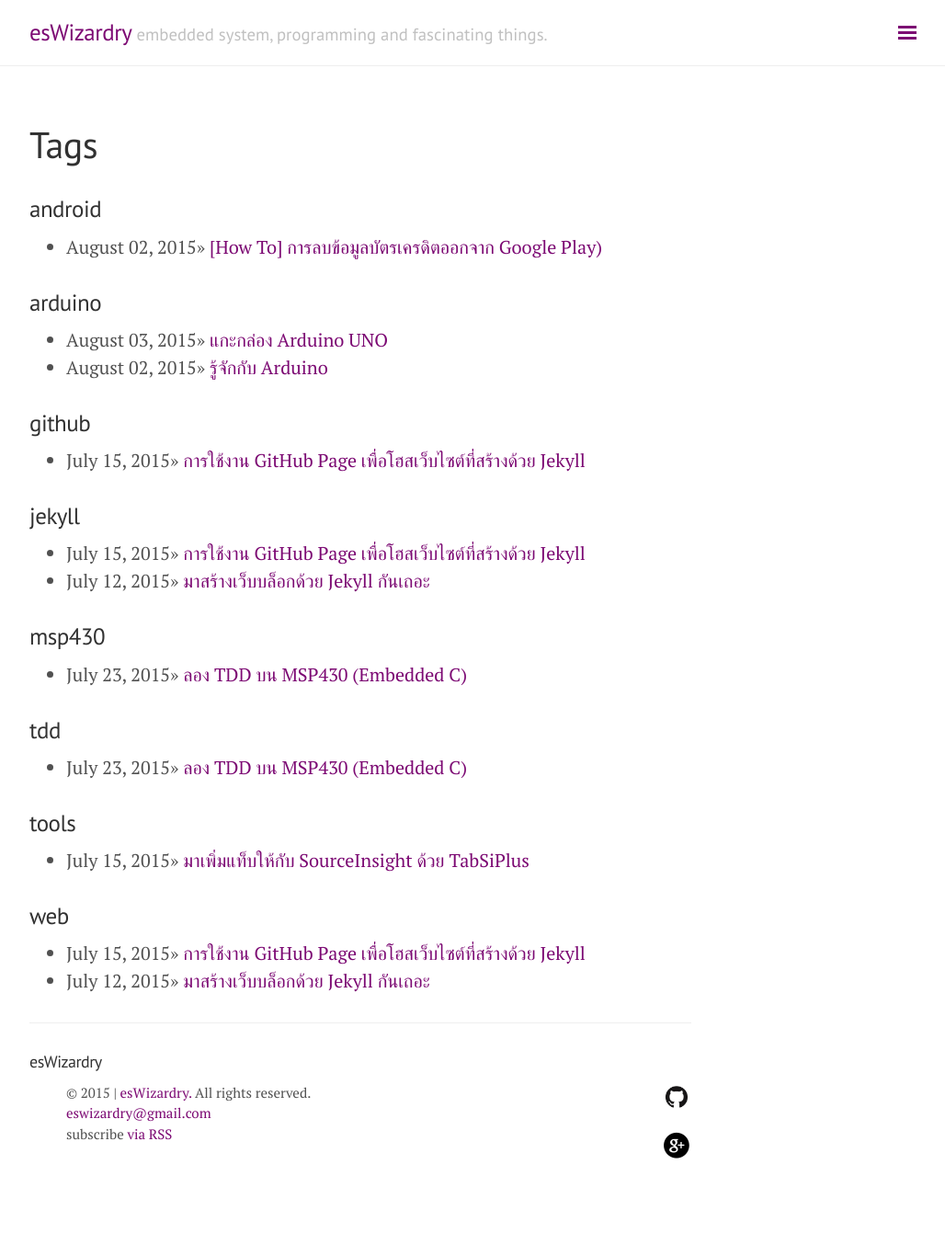
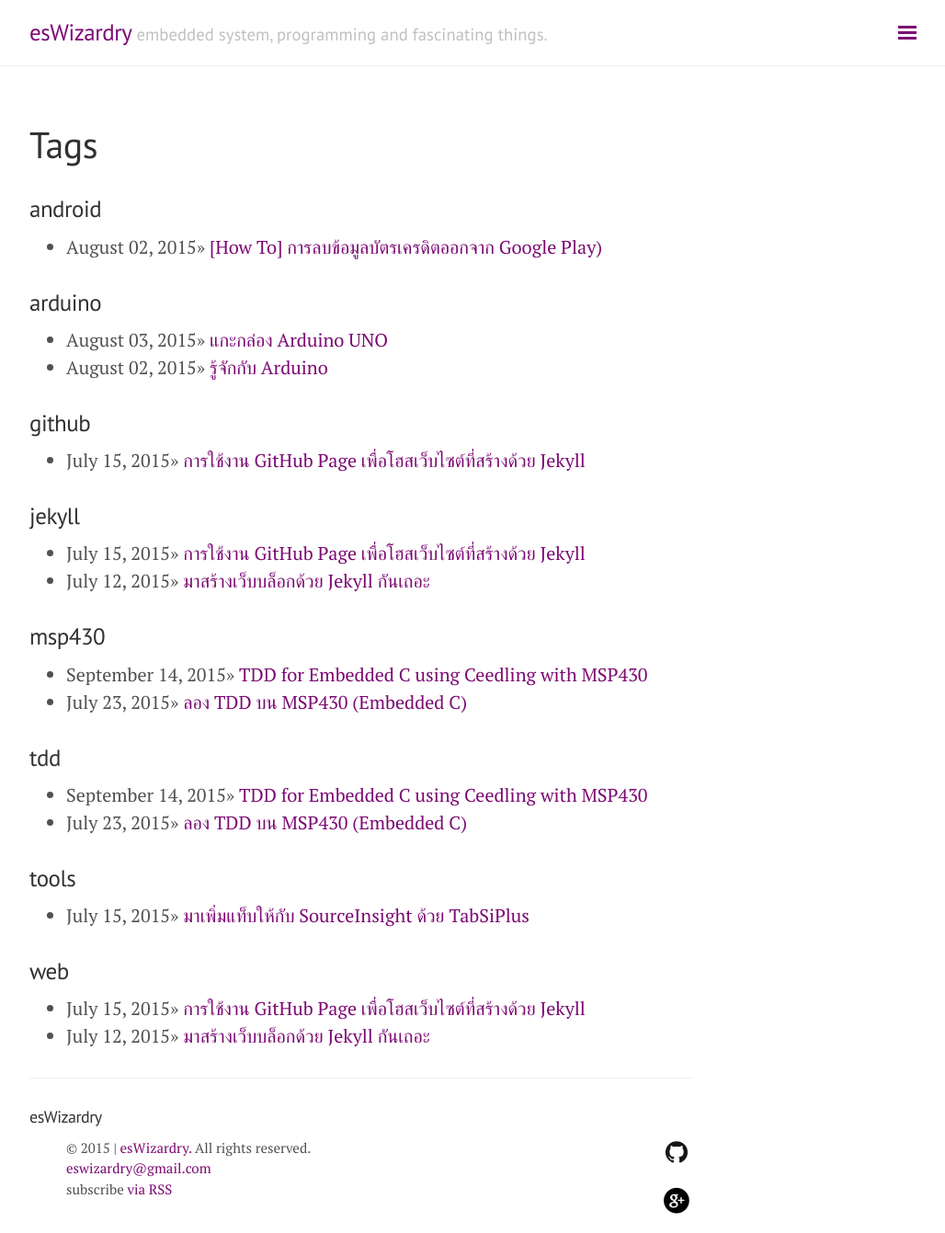
Before and after one commit to eswizardry/eswizardry.github.io, a Jekyll site: the page built from tags.md, in a window 1280 px wide. Shown: the whole page at 92% size, without its empty margins (248-1276 px from the left). Built offline with Jekyll 4.4.1, drawn with Linux system fonts in a browser that asks for light colours; before the commit the page ends 1281 px from its top, so only the background shows below that; some of the changed lines change nothing that is shown.

Commit message:
add post try-tdd-ceedling

```diff
--- a/_config.yml
+++ b/_config.yml
@@ -28,6 +28,7 @@
 pages_list:       {'About':'/about','Archive':'/archive','Feed':'/atom.xml'}
 
 # Dependencies
+highlighter: true
 markdown: kramdown
 highlighter: pygments
 
--- /dev/null
+++ b/_posts/2015-09-14-tdd-with-ceedling-msp430.md
@@ -0,0 +1,583 @@
+---
+layout: post
+title: "TDD for Embedded C using Ceedling with MSP430"
+comments: True
+description: "Ceedling เป็นเครื่งมือที่ช่วยในการ build โปรเจ็คของภาษา C ซึ่งใช้ rake (make ไฟล์ของภาษา Ruby) เป็นตัว build โดย Ceedling จะรวบรวมเครื่องมือที่จำเป็นสำหรับการพัฒนาซอฟแวร์ตามแบบ TDD มารวมกันเพื่อความสะดวกและง่ายในการใช้งาน โดยประกอบไปด้วย Unity (unit test framework), CMock (mock up generator สำหรับภาษา C) และ CException (Exeption handler สำหรับภาษา C)"
+tags:
+- tdd
+- msp430
+---
+
+<a href="{{ page.url }}"><img src="/assets/try-tdd-msp430/tdd-circle-of-life.jpg" /></a>
+<!--more-->
+
+หลังจากที่ก่อนหน้านี้ได้ลอง TDD บน MSP430 โดยใช้ ASSERT มาโครแบบง่ายๆ กันไปแล้ววันนี้จะมาแนะนำ framework ตัวหนึ่งที่หน้าสนใจสำหรับใช้ในการพัฒนาแบบ TDD และถึงแม้ว่าจะไม่ได้พัฒนาโดยใช้ TDD ก็ยังสามารถใช้ framework ตัวนี้ในการสร้าง Unit test ได้สำหรับทดสอบโค้ดหรือแม้แต่ใช้เป็น  build tool ก็ได้เช่นกัน
+
+##[CEEDLING](http://www.throwtheswitch.org/ceedling/) คืออะไร?
+Ceedling เป็นเครื่งมือที่ช่วยในการ build โปรเจ็คของภาษา C ซึ่งใช้ rake (make ไฟล์ของภาษา Ruby) เป็นตัว build โดย Ceedling จะรวบรวมเครื่องมือที่จำเป็นสำหรับการพัฒนาซอฟแวร์ตามแบบ TDD มารวมกันเพื่อความสะดวกและง่ายในการใช้งาน โดยประกอบไปด้วย Unity (unit test framework), CMock (mock up generator สำหรับภาษา C) และ CException (Exeption handler สำหรับภาษา C)
+
+##เตรียมความพร้อม
+ก่อนจะไปต่อขอให้ติดตั้ง Ceedling ตามลิงค์ข้างล่างนี้ก่อนครับ
+[http://www.throwtheswitch.org/ceedling/](http://www.throwtheswitch.org/ceedling/)
+
+##มาลองใช้งานกันเลย
+หลังจากติดตั้ง [CEEDLING](http://www.throwtheswitch.org/ceedling/)  เสร็จแล้วก็ให้เปิด terminal ขึ้นมาแล้ว cd ไปที่ฟลเดอร์ที่เราจะใช้ทำงานแล้วก็ป้อนคำสั่ง `ceedling example temp_sensor` เพื่อลองเล่นกับตัวอย่างกันก่อนโดย [CEEDLING](http://www.throwtheswitch.org/ceedling/) จะทำการสร้างตัวอย่างขึ้นมาแล้วได้เอาต์พุตตามนี้
+
+{% highlight sh linenos %}
+eswizardry@eswizardry-PC/d/Documents/temp_sensor
+$ ceedling example temp_sensor
+      create  temp_sensor/vendor/ceedling/docs/CeedlingPacket.pdf
+      create  temp_sensor/vendor/ceedling/docs/CExceptionSummary.pdf
+      create  temp_sensor/vendor/ceedling/docs/CMock Summary.pdf
+      create  temp_sensor/vendor/ceedling/docs/Unity Summary.pdf
+      create  temp_sensor/vendor/ceedling/plugins
+      create  temp_sensor/vendor/ceedling/plugins/bullseye/assets/template.erb
+      create  temp_sensor/vendor/ceedling/plugins/bullseye/bullseye.rake
+      create  temp_sensor/vendor/ceedling/plugins/bullseye/config/defaults.yml
+      create  temp_sensor/vendor/ceedling/plugins/bullseye/lib/bullseye.rb
+................................
+Example project 'temp_sensor' created!
+ - Tool documentation is located in vendor/ceedling/docs
+ - Execute 'rake -T' to view available test & build tasks
+
+{% endhighlight %}
+
+จากนั้นให้ cd เข้าไปที่โฟลเดอร์ที่ ceedling สร้างขึ้น
+`cd temp_sensor`
+แล้วก็สั่งรันคำสั่ง `rake -T` เพื่อที่จะดูว่าเราสามารถทำอะไรกับโปรเจ็คนี้ได้บ้าง
+
+{% highlight sh linenos %}
+eswizardry@eswizardry-PC/d/Documents/temp_sensor
+$ cd temp_sensor/
+
+eswizardry@eswizardry-PC/d/Documents/temp_sensor
+$ rake -T
+rake clean                # Delete all build artifacts and temporary products
+rake clobber              # Delete all generated files (and build artifacts)
+rake environment          # List all configured environment variables
+rake files:header         # List all collected header files
+rake files:source         # List all collected source files
+rake files:test           # List all collected test files
+rake logging              # Enable logging
+rake paths:source         # List all collected source paths
+rake paths:support        # List all collected support paths
+rake paths:test           # List all collected test paths
+rake summary              # Execute plugin result summaries (no build trigg...
+rake test:*               # Run single test ([*] real test or source file n...
+rake test:all             # Run all unit tests
+rake test:delta           # Run tests for changed files
+rake test:path[dir]       # Run tests whose test path contains [dir] or [di...
+rake test:pattern[regex]  # Run tests by matching regular expression pattern
+rake verbosity[level]     # Set verbose output (silent:[0] - obnoxious:[4])
+rake version              # Display build environment version info
+
+{% endhighlight %}
+
+ จากนั้นลองคำสั่ง `rake test:all` เพื่อทดสอบการทดสอบทั้งหมด
+
+{% highlight sh linenos %}
+eswizardry@eswizardry-PC/d/Documents/temp_sensor
+$ rake test:all
+
+
+Test 'TestAdcConductor.c'
+-------------------------
+Creating mock for AdcModel...
+...
+
+Test 'TestAdcHardware.c'
+------------------------
+Creating mock for AdcHardwareConfigurator...
+...
+
+Test 'TestAdcModel.c'
+---------------------
+Creating mock for TaskScheduler...
+...
+
+Test 'TestExecutor.c'
+---------------------
+Creating mock for Model...
+...
+
+
+Test 'TestMain.c'
+-----------------
+Creating mock for Executor...
+Generating runner for TestMain.c...
+Compiling TestMain_runner.c...
+Compiling TestMain.c...
+Compiling MockExecutor.c...
+Compiling Main.c...
+Linking TestMain.out...
+build/test/out/Main.o: In function `main':
+d:\Documents\temp_sensor/src/Main.c:43: multiple definition of `main'
+build/test/out/TestMain_runner.o:d:\Documents\temp_sensor/build/test/runners/Tes
+tMain_runner.c:72: first defined here
+collect2.exe: error: ld returned 1 exit status
+ERROR: Shell command failed.
+> Shell executed command:
+'gcc.exe "build/test/out/TestMain_runner.o" "build/test/out/TestMain.o" "build/t
+est/out/MockExecutor.o" "build/test/out/unity.o" "build/test/out/Main.o" "build/
+test/out/cmock.o" -o "build/test/out/TestMain.out" -lm'
+> And exited with status: [1].
+...
+
+-----------
+TEST OUTPUT
+-----------
+[TestAdcConductor.c]
+  - ""
+
+[TestAdcHardware.c]
+  - ""
+
+[TestAdcModel.c]
+  - ""
+
+[TestExecutor.c]
+  - ""
+
+--------------------
+OVERALL TEST SUMMARY
+--------------------
+TESTED:  17
+PASSED:  17
+FAILED:   0
+IGNORED:  0
+
+{% endhighlight %}
+
+ceedling จะทำการ build และสั่งรันการทดสอบทั้งหมดและแจ้งผลการทดสอบตามเอาต์พุตด้านบน
+
+
+##มาสร้างโปรเจ็คใหม่ด้วย Ceedling กัน
+หลังจากลองทดสอบกับตัวอย่างกันไปแล้วทีนี้เรามาสร้างโปรเจ็คใหม่ตั้งแต่เริ่มต้นกันเลย
+ขั้นแรกให้ cd ออกจากโปรเจ็คตัวอย่างก่อน `cd ..` จากนั้นให้ป้อนคำสั่ง `cd temp_sensor`
+ceedling ก็จะทำการสร้างไฟล์ที่จำเป็นสำหรับโปรเจ็คใหม่ของเรา
+
+{% highlight sh linenos %}
+eswizardry@eswizardry-PC/d/Documents/
+$ ceedling new try-embedded-tdd
+      create  try-embedded-tdd/vendor/ceedling/docs/CeedlingPacket.pdf
+      create  try-embedded-tdd/vendor/ceedling/docs/CExceptionSummary.pdf
+      create  try-embedded-tdd/vendor/ceedling/docs/CMock Summary.pdf
+      create  try-embedded-tdd/vendor/ceedling/docs/Unity Summary.pdf
+      create  try-embedded-tdd/vendor/ceedling/plugins
+...................................
+
+Project 'try-embedded-tdd' created!
+ - Tool documentation is located in vendor/ceedling/docs
+ - Execute 'rake -T' to view available test & build tasks
+
+{% endhighlight %}
+
+หลังจากนั้นก็ cd เข้าไปที่โปรเจ็คที่เราพึ่งสร้างขึ้นมา `cd try-embedded-tdd/`
+ถัดมาก็ป้อนคำสั่ง `rake module:create[led_driver]`เพื่อสร้างไฟล์หรือโมดูลที่จะใช้ในการพัฒนา งานของเราโดยในที่นี้ผมจะขอยกตัวอย่างการพัฒนา led driver แบบง่ายละกันโดยให้ module นี้ชื่อว่า led_driver
+หลังจากป้อนคำสั่ง ceedling ก็จะทำการสร้างไฟล์ `led_driver.c`, `led_driver.h` และ ไฟล์ `test_led_driver.c` เพื่อเอาไว้พัฒนาและเขียนการทดสอบสำหรับโมดูลที่สร้างขึ้น
+
+{% highlight sh linenos %}
+eswizardry@eswizardry-PC/d/Documents/try-embedded-tdd
+$ rake module:create[led_driver]
+Generating 'led_driver'...
+mkdir -p ./test/.
+mkdir -p ./src/.
+File ./test/./test_led_driver.c created
+File ./src/./led_driver.c created
+File ./src/./led_driver.h created
+
+{% endhighlight %}
+
+
+ทีนี้เราก็มาลองสั่งรันการทดสอบโมดูลที่เราพึ่งสร้างขึ้นมาโดยใช้คำสั่ง
+`rake test:all`
+
+{% highlight sh linenos %}
+eswizardry@eswizardry-PC/d/Documents/try-embedded-tdd
+$ rake test:all
+
+
+Test 'test_led_driver.c'
+------------------------
+Generating runner for test_led_driver.c...
+Compiling test_led_driver_runner.c...
+Compiling test_led_driver.c...
+Compiling unity.c...
+Compiling led_driver.c...
+Compiling cmock.c...
+Linking test_led_driver.out...
+Running test_led_driver.out...
+
+-----------
+TEST OUTPUT
+-----------
+[test_led_driver.c]
+  - ""
+
+--------------------
+IGNORED TEST SUMMARY
+--------------------
+[test_led_driver.c]
+  Test: test_module_generator_needs_to_be_implemented
+  At line (14): "Implement me!"
+
+--------------------
+OVERALL TEST SUMMARY
+--------------------
+TESTED:  1
+PASSED:  0
+FAILED:  0
+IGNORED: 1
+
+{% endhighlight %}
+
+โดยผลทดสอบที่ได้จะเห็นว่าไม่มีการทดสอบเกิดขึ้นเพราะเรายังไม่ได้สร้างการทดสอบใดๆ เลยยกเว้นการทดสอบที่ ceedling สร้างขึ้นโดยอัตโนมัติ และใส่สถานะว่าให้ทำการข้ามการทดสอบนี้ไว้และมีการเจ้งเตือนรายละเอียดไว้ที่ดังนี้
+
+{% highlight sh linenos %}
+
+--------------------
+IGNORED TEST SUMMARY
+--------------------
+[test_led_driver.c]
+  Test: test_module_generator_needs_to_be_implemented
+  At line (14): "Implement me!"
+
+--------------------
+OVERALL TEST SUMMARY
+--------------------
+TESTED:  1
+PASSED:  0
+FAILED:  0
+IGNORED: 1
+
+{% endhighlight %}
+
+โดยถ้าเราไปเปิดไฟล์ `test_led_drive.c` ดูก็จะพบกับโค้ดที่ ceedling สร้างขึ้นดังนี้
+
+###test_led_driver.c
+{% highlight c linenos %}
+#include "unity.h"
+#include "led_driver.h"
+
+void setUp(void)
+{
+}
+
+void tearDown(void)
+{
+}
+
+void test_module_generator_needs_to_be_implemented(void)
+{
+    TEST_IGNORE_MESSAGE("Implement me!");
+}
+
+{% endhighlight %}
+
+
+ต่อไปก็แก้ไขไฟล์ `test_led_driver.c` ตามตัวอย่างข้างล่างเพื่อเพิ่มการทดสอบเข้าไปโดยผมได้ทำการเขียนโค้ดสำหรับการทดสอบก่อนตามหลักการของ TDD โดยจากการทดสอบที่สร้างขึ้นผมได้เขียนเพื่อทดว่าหลังจากที่เรียกฟังก์ชัน `ledDriver_Initial()` แล้วสถานะ `LED` ต้องเป็น `0` เท่านั้นนอกเหนือจากนี้คือไม่ผ่าน (fail)
+
+###test_led_driver.c
+{% highlight c linenos %}
+#include "unity.h"
+#include "led_driver.h"
+
+void setUp(void)
+{
+}
+
+void tearDown(void)
+{
+}
+
+void test_LedOffAfterInitial(void)
+{
+    unsigned char ledPort;
+
+    ledPort = 0xFF;
+    ledDeriver_Initial(&ledPort);
+    TEST_ASSERT_EQUAL(0, ledPort);
+}
+
+{% endhighlight %}
+
+จากนั้นก็แก้ไข header ไฟล์ `led_driver.c` และ `led_driver.h` เพื่อให้ไฟล์ `test_led_driver.c` สามารถเรียกใช้งานฟังก์ชัน `ledDeriver_Initial()` ได้
+
+###led_driver.c
+{% highlight c linenos %}
+#include "led_driver.h"
+
+
+void ledDeriver_Initial(unsigned char  *ledAddress) {
+
+}
+
+{% endhighlight %}
+
+###led_driver.h
+{% highlight c linenos %}
+#ifndef led_driver_H
+#define led_driver_H
+
+void ledDeriver_Initial(unsigned char  *ledAddress);
+
+#endif // led_driver_H
+
+{% endhighlight %}
+
+และหลังจากเขียนการทดสอบเสร็จเราจะทำการทดสอบกันโดยคาดหวังว่าผลการทดสอบต้องไม่ผ่าน (fail) เพราะเรายังไม่ได้เขียนโค้ดให้กับ `ledDeriver_Initial()` เลยมีแค่ prototype ให้เรียกใช้งานเท่านั้น
+แต่ก็อาจมีกรณีที่มันผ่านโดยเราไม่ได้ตั้งใจอยู่เหมือนกันถ้าเราเขียนการทดสอบผิด อย่างเช่นลืมให้ค่าตั้งต้น (initial) กับตัวแปรที่ทำการทดสอบเราก็อาจจะได้ค่าที่สุ่มมาหรือไม่เป็นไปตามความคาดหมาย
+
+<br>
+
+> "การเขียนการทดสอบให้ไม่ผ่าน (fail) นี้ถือเป็นหัวใจของ TDD เลยทีเดียวหากไม่ได้เขียนการทดสอบและทดสอบให้ไม่ผ่าน (fail) ก่อนไปเขียนโค้ดที่ใช้งาน (production code) แล้ว ก็คงไม่สามารถเรียกการพัฒนาของเราว่าทำตามหลักการ TDD ได้เลย"
+
+<br>
+
+{% highlight sh linenos %}
+eswizardry@eswizardry-PC/d/Documents/try-embedded-tdd
+$ rake test:all
+
+
+Test 'test_led_driver.c'
+------------------------
+Generating runner for test_led_driver.c...
+Compiling test_led_driver_runner.c...
+Compiling test_led_driver.c...
+Compiling led_driver.c...
+Linking test_led_driver.out...
+Running test_led_driver.out...
+
+-----------
+TEST OUTPUT
+-----------
+[test_led_driver.c]
+  - ""
+
+-------------------
+FAILED TEST SUMMARY
+-------------------
+[test_led_driver.c]
+  Test: test_LedOffAfterInitial
+  At line (18): "Expected 0 Was 255"
+
+--------------------
+OVERALL TEST SUMMARY
+--------------------
+TESTED:  1
+PASSED:  0
+FAILED:  1
+IGNORED: 0
+
+---------------------
+BUILD FAILURE SUMMARY
+---------------------
+Unit test failures.
+
+{% endhighlight %}
+
+
+ทีนี้เราก็มาถึงขั้นตอนการเขียนโค้ด (production code) เพื่อให้ผ่านการทดสอบกันแล้ว
+โดยตามหลัการของ TDD เริ่มแรกให้เราเขียนโค้ดที่น้อยที่สุดที่สามารถผ่านการทดสอบได้เข้าไปหากเราทดสอบได้ผ่านแล้วค่อยมาทำการ refactor กันทีหลัง
+โดยผมเพิ่มโค้ดเข้าไปใน `led_driver.c`ดังนี้
+
+###led_driver.c
+{% highlight c linenos %}
+#include "led_driver.h"
+
+
+void ledDeriver_Initial(unsigned char  *ledAddress) {
+    *ledAddress = 0;
+}
+
+{% endhighlight %}
+
+
+ต่อไปเรามาลองทำการทดสอบโค้ดที่เราเพิ่มเข้าไปดูว่าสามารถผ่านการทดสอบได้หรือไม่
+โดยป้อนคำสั่ง `rake test:all`
+
+{% highlight sh linenos %}
+eswizardry@eswizardry-PC/d/Documents/try-embedded-tdd
+$ rake test:all
+
+
+Test 'test_led_driver.c'
+------------------------
+Compiling led_driver.c...
+Linking test_led_driver.out...
+Running test_led_driver.out...
+
+-----------
+TEST OUTPUT
+-----------
+[test_led_driver.c]
+  - ""
+
+--------------------
+OVERALL TEST SUMMARY
+--------------------
+TESTED:  1
+PASSED:  1
+FAILED:  0
+IGNORED: 0
+
+{% endhighlight %}
+
+หลังจากนั้นก็ให้เราทำการเพิ่มโค้ดการทดสอบและโค้ดการทำงานในส่วนที่เหลือไปเรื่อยๆ จนกว่าจะได้ฟังก์ชันการทำงานทั้งหมดที่เราต้องการโดยสำหรับโค้ดตัวอย่างทั้งหมดสามรถดูเพิ่มเติมได้ที่ [GitHub](https://github.com/eswizardry/try-embedded-tdd)
+
+
+<br>
+
+##แก้ไขให้โปรเจ็คคอมไพล์และทดสอบบน IAR-MSP430 คอมไพเลอร์และ C-spy simulator
+ให้เปิดไฟล์ `project.yml`ขึ้นมาแก้ไขโดยผมจะนำเสนอแค่ในส่วนหลักๆ ที่น่าสนใจเท่านั้นส่วนที่เหลือให้ดูได้จากไฟล์ที่ [GitHub](https://github.com/eswizardry/try-embedded-tdd)
+
+โดยหลักๆ ที่ต้องทำการแก้ไขก็จะเป็นการเพิ่ม complier option ของ IAR เข้าไปแค่นั้นเองโดยเราสามารถใช้ compiler option ที่มาจาก output เวลาที่เราทำการ build โดย IAR ได้เลย
+ซึ่งก่อนที่จะกด build ให้เราเปิด option ของ IAR IDE ที่ `IAR Embedded Workbench IDE > Tools > Options... > IDE Options > Messages > Show build messages > select 'All'`
+
+รายละเอียดเพิ่มเติมดูได้จาก [IAR Technical Note 47884](http://supp.iar.com/Support/?note=47884)
+
+###test compiler
+{% highlight ruby linenos %}
+  :test_compiler:
+    :executable: icc430.exe
+    :arguments:
+    - "${1}"
+    - -o "${2}"
+    - --no_cse
+    - --no_unroll
+    - --no_inline
+    - --no_code_motion
+    - --no_tbaa
+    - --debug
+    - -D__MSP430GENERIC__
+    - -e
+    - --double=32
+    - --dlib_config "C:\Program Files (x86)\IAR Systems\Embedded Workbench 6.5\430\LIB\DLIB\dl430fn.h"
+    - -I"$": COLLECTION_PATHS_TEST_SUPPORT_SOURCE_INCLUDE_VENDOR
+    - -Ol
+    - --multiplier=16
+    - --segment __data16=DATA16
+    - --segment __data20=DATA20
+    - --diag_suppress Pa050
+    - --diag_suppress Pe111
+    - -DTEST
+{% endhighlight %}
+
+
+###test linker
+{% highlight ruby linenos %}
+:test_linker:
+    :executable: xlink.exe
+    :arguments:
+    - "${1}"
+    - -o "${2}"
+    - -s __program_start
+    - -f "C:\Program Files (x86)\IAR Systems\Embedded Workbench 6.5\430\config\lnk430f5438.xcl"
+    - -f "C:\Program Files (x86)\IAR Systems\Embedded Workbench 6.5\430\config\multiplier.xcl"
+    - -D_STACK_SIZE=50
+    - -rt "C:\Program Files (x86)\IAR Systems\Embedded Workbench 6.5\430\lib\dlib\dl430fn.r43"
+    - -D_DATA16_HEAP_SIZE=50
+    - -s __program_start
+    - -D_DATA20_HEAP_SIZE=50
+{% endhighlight %}
+
+
+
+ส่วนสุดท้ายสำหรับการทดสอบคือการแก้ไขค่าให้ การทดสอบของเรารันบน IAR simulator (IAR c-spy)
+
+###test fixture
+{% highlight ruby linenos %}
+  :test_fixture:
+    :executable: D:\Documents\try-embedded-tdd\TestProj.cspy.bat
+    :name: "msp430 simulator test fixture"
+    :stderr_redirect: :win #inform Ceedling what model of $stderr capture to use
+    :arguments:
+    - "${1}"
+{% endhighlight %}
+
+และอีกส่วนหนึ่งที่ต้องแก้ไขคือ executable ไฟล์ นี้เราต้องแก้ไขค่าให้เป็น `.d43` ไม่อย่างนั้นจะไม่สามารถรันบน IAR c-spy ได้
+
+{% highlight ruby linenos %}
+:extension:
+  :executable: .d43
+{% endhighlight %}
+
+
+ต่อไปเรามาลองทำการทดสอบอีกครั้งกับ compiler และ simulator ของ IAR
+ก่อนอื่นให้ทำการ clean build ก่อนหน้านี้ที่ใช้ GCC ก่อน
+
+{% highlight sh linenos %}
+eswizardry@eswizardry-PC/d/Documents/try-embedded-tdd
+$ rake clean
+
+Cleaning build artifacts...
+(For large projects, this task may take a long time to complete)
+
+
+eswizardry@eswizardry-PC/d/Documents/try-embedded-tdd
+$ rake clobber
+
+Clobbering all generated files...
+(For large projects, this task may take a long time to complete)
+
+eswizardry@eswizardry-PC/d/Documents/try-embedded-tdd
+$
+{% endhighlight %}
+
+จากนั้นป้อนคำสั่ง `rake test:all`
+ก็จะพบกับ test output ที่เปลี่ยนไปโดยบอกรายละเอียดการทดสอบ โดยใช้ IAR c-spy แทน
+
+{% highlight sh linenos %}
+eswizardry@eswizardry-PC/d/Documents/try-embedded-tdd
+$ rake test:all
+
+
+Test 'test_led_driver.c'
+------------------------
+Generating runner for test_led_driver.c...
+Compiling test_led_driver_runner.c...
+Compiling test_led_driver.c...
+Compiling unity.c...
+Compiling led_driver.c...
+Compiling cmock.c...
+Linking test_led_driver.d43...
+Running test_led_driver.d43...
+
+-----------
+TEST OUTPUT
+-----------
+[test_led_driver.c]
+  - ""
+  - "d:\Documents\try-embedded-tdd>"C:\Program Files (x86)\IAR Systems\Embedde
+Workbench 6.5\common\bin\cspybat" "C:\Program Files (x86)\IAR Systems\Embedded
+orkbench 6.5\430\bin\430proc.dll" "C:\Program Files (x86)\IAR Systems\Embedded
+orkbench 6.5\430\bin\430sim.dll"  build/test/out/test_led_driver.d43 --plugin
+:\Program Files (x86)\IAR Systems\Embedded Workbench 6.5\430\bin\430bat.dll" -
+ackend -B "--hardware_multiplier" "32" "--hwmult_type" "8" "-p" "C:\Program Fi
+s (x86)\IAR Systems\Embedded Workbench 6.5\430\config\msp430fr5739.ddf" "--cor
+430Xv2" "--data_model=small" "--iv_base" "0xFF90" "--odd_word_check" "-d" "sim
+"--derivativeSim" "MSP430FR5739" "
+  - ""
+  - "     IAR C-SPY Command Line Utility V6.6.3.2839"
+  - "     Copyright 2000-2013 IAR Systems AB."
+  - ""
+  - ""
+
+--------------------
+OVERALL TEST SUMMARY
+--------------------
+TESTED:  3
+PASSED:  3
+FAILED:  0
+IGNORED: 0
+
+
+eswizardry@eswizardry-PC/d/Documents/try-embedded-tdd
+$
+{% endhighlight %}
+
+<br>
+
+สำหรับไฟล์ทั้งหมดที่ใช้ในบทความนี้สามารถดาวน์โหลดไปลองเล่นกันได้ที่ [GitHub](https://github.com/eswizardry/try-embedded-tdd)
+
+...<3
```
